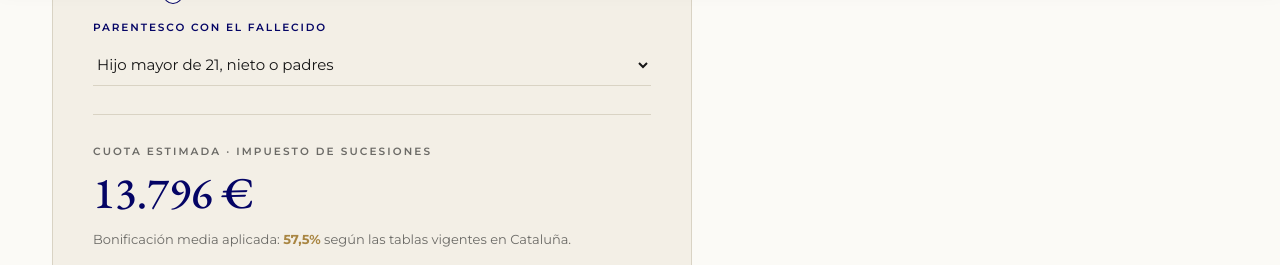
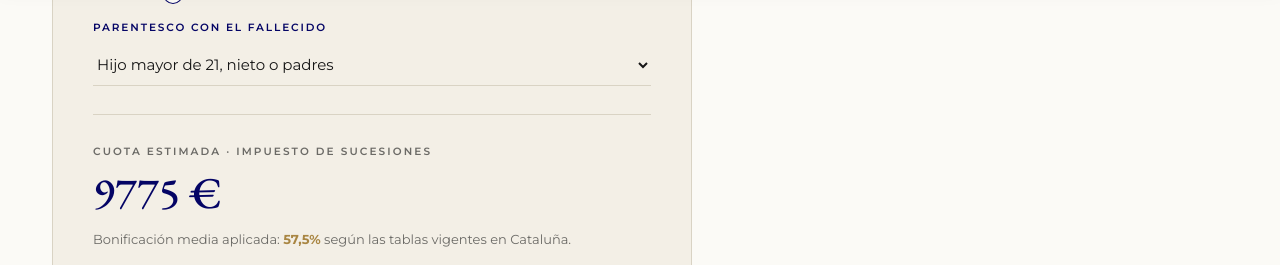
Before and after one commit to JorgeCarrizosa/landing-sucesiones, a plain HTML site: page impuesto-de-sucesiones/index.html in a window 1280 px wide. Shown: the part 813-1078 px from the top of the page. Drawn offline with nearby package versions, Linux system fonts and the light colour scheme.

Commit message:
fix(calculadora): tarifa propia de Cataluna art. 57 Ley 19/2010 + coeficiente multiplicador art. 58 (GIII/GIV); gitignore disenos
Co-Authored-By: Claude Fable 5 <noreply@anthropic.com>

```diff
--- a/impuesto-de-sucesiones/index.html
+++ b/impuesto-de-sucesiones/index.html
@@ -308,8 +308,9 @@
         return suma / base;
       }
       function tarifa(base){
-        var tramos = [[7993,7.65],[7987,8.5],[7987,9.35],[7987,10.2],[39877,11.05],[39877,16.15],[239389,21.25],[398777,29.75]];
-        var tipoFinal = 34;
+        // Tarifa propia de Cataluna, art. 57 Ley 19/2010 (7-32% en 5 tramos)
+        var tramos = [[50000,7],[100000,11],[250000,17],[400000,24]];
+        var tipoFinal = 32;
         var c = 0, restante = base;
         for(var i=0;i<tramos.length && restante>0;i++){
           var t = Math.min(restante, tramos[i][0]);
@@ -324,7 +325,9 @@
         var k = kin.value;
         var reducc = {conyuge:100000, gi:100000, gii:100000, giii:8000, giv:0}[k] || 0;
         var base = Math.max(0, v - reducc);
-        var cuota = tarifa(base);
+        // Coeficiente multiplicador art. 58 Ley 19/2010 (patrimonio preexistente < 500.000)
+        var coef = {giii:1.5882, giv:2}[k] || 1;
+        var cuota = tarifa(base) * coef;
         var bonifPct = 0;
         if(k==='conyuge') bonifPct = 99;
         else if(k==='gi') bonifPct = bonifMedia(base, TABLA_GI);
```
Also changed, not shown: ca/index.html (+6 -3 lines), index.html (+6 -4 lines), 1 other file.
